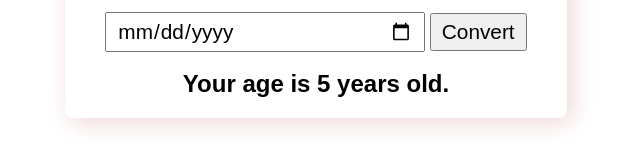
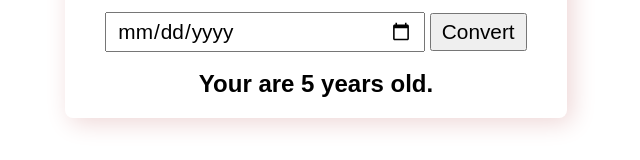
Before and after one commit to Kraven0112/sde01, a plain HTML site: page All-projects/Age-Calculator/index.html in a window 1280 px wide. Both pictures are taken after typing "2020-01-15" into the empty fields and a click on the button "Convert". Shown: the part 160-320 px from the top of the page, without its empty margins (324-964 px from the left). Drawn offline with Linux system fonts and the light colour scheme.

Commit message:
add changes in code base

```diff
--- a/All-projects/Age-Calculator/index.html
+++ b/All-projects/Age-Calculator/index.html
@@ -16,7 +16,7 @@
             <button type="submit" id="convertBtn">Convert</button>
     </form>
 
-    <h2 id="result">Your age is __ years old.</h2>
+    <h2 id="result">Your are __ years old.</h2>
 
     <p id="message" class="hidden">Please enter your date of birth</p>
 
--- a/All-projects/Age-Calculator/script.js
+++ b/All-projects/Age-Calculator/script.js
@@ -17,7 +17,7 @@ document.addEventListener('DOMContentLoaded', function () {
         } else {
             message.classList.add('hidden')
             const age = convertAge(birthday)
-            result.innerHTML = `Your age is ${age} ${age > 1 ? "years" : "year"} old.`
+            result.innerHTML = `Your are ${age} ${age > 1 ? "years" : "year"} old.`
         }
 
         birthdayInput.value = ""
```
